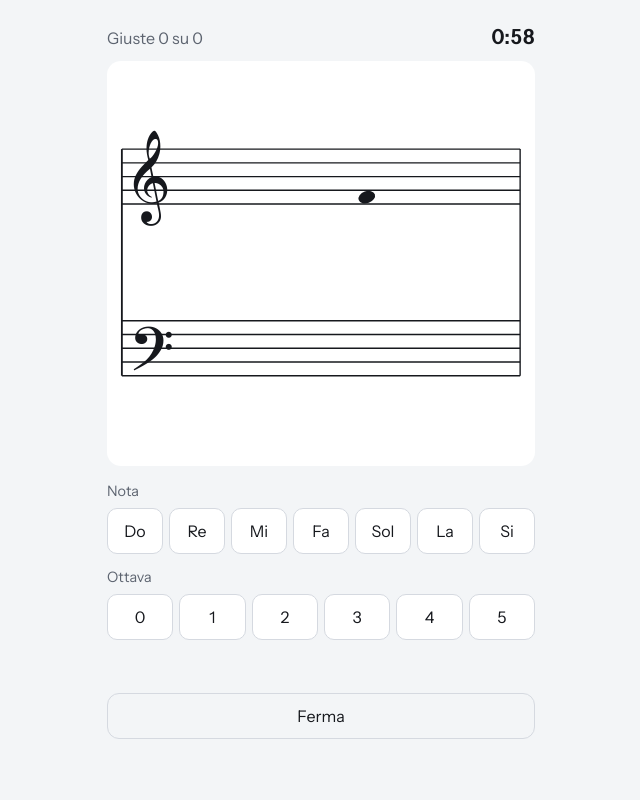
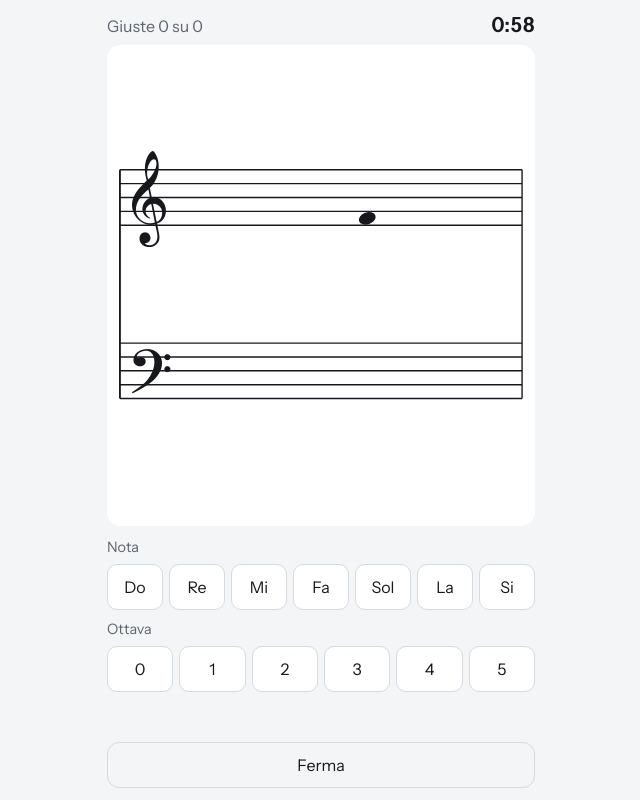
Before and after one commit to maccomaccomaccomacco/bona-sta-nota, a plain HTML site: page index.html in a window 1280 px wide. Both pictures are taken after a click on the button "Inizia". Shown: the whole page, without its empty margins (319-959 px from the left). Drawn offline with Linux system fonts and the light colour scheme; a web font is replaced by a local one.

Commit message:
Refactor CSS styles for layout and spacing

```diff
--- a/index.html
+++ b/index.html
@@ -14,23 +14,24 @@ box-sizing:border-box;padding-top:env(safe-area-inset-top,0px);padding-bottom:en
 :root[data-theme="dark"]{--bg:#15171C;--card:#1F2229;--ink:#ECEEF2;--soft:#A3AAB6;--line:#383D47;--accent:#7C8CFF;--ok:#4CC27D;--ko:#FF7466}
 *,*::before,*::after{box-sizing:inherit}
 html{height:100%}
-body{margin:0;min-height:100%;background:var(--bg);color:var(--ink);font-family:"Instrument Sans",system-ui,-apple-system,"Segoe UI",sans-serif;display:flex;justify-content:center}
-main{width:100%;max-width:460px;padding:24px 16px 32px}
+body{margin:0;height:100%;background:var(--bg);color:var(--ink);font-family:"Instrument Sans",system-ui,-apple-system,"Segoe UI",sans-serif;display:flex;justify-content:center}
+main{width:100%;max-width:460px;height:100%;padding:12px 16px;display:flex;flex-direction:column;overflow:auto}
 [hidden]{display:none!important}
+#game{flex:1;min-height:0;display:flex;flex-direction:column}
 h1{font-size:1.6rem;font-weight:600;margin:0 0 6px}
 h2{font-size:1.25rem;font-weight:600;margin:0 0 12px}
 .lead{color:var(--soft);margin:0 0 20px;line-height:1.5}
-.bar{display:flex;justify-content:space-between;align-items:baseline;margin:0 0 12px;color:var(--soft)}
+.bar{display:flex;justify-content:space-between;align-items:baseline;margin:0 0 8px;color:var(--soft)}
 .bar .time{font-variant-numeric:tabular-nums;font-size:1.3rem;font-weight:600;color:var(--ink)}
-.staff{background:var(--card);border-radius:14px;padding:8px;margin-bottom:16px}
-.staff svg{display:block;width:100%;height:auto}
-.group{margin-bottom:14px}
+.staff{flex:1;min-height:120px;background:var(--card);border-radius:14px;padding:6px;margin-bottom:12px;display:flex}
+.staff svg{display:block;width:100%;height:100%}
+.group{margin-bottom:10px}
 .group p{margin:0 0 8px;font-size:.9rem;color:var(--soft)}
 .row{display:flex;flex-wrap:nowrap;gap:6px}
 .row button{flex:1 1 0;min-width:0;padding:0 2px;min-height:46px;font:inherit;font-size:1rem;border:1px solid var(--line);background:var(--card);color:var(--ink);border-radius:10px;cursor:pointer}
 .row button[aria-pressed="true"]{background:var(--accent);border-color:var(--accent);color:#fff}
 .main-btn{width:100%;min-height:52px;font:inherit;font-weight:600;font-size:1.05rem;border:0;border-radius:12px;background:var(--ink);color:var(--bg);cursor:pointer;margin-top:8px}
-.ghost-btn{width:100%;min-height:46px;font:inherit;font-size:1rem;border:1px solid var(--line);border-radius:12px;background:transparent;color:var(--ink);cursor:pointer;margin-top:12px}
+.ghost-btn{width:100%;min-height:46px;font:inherit;font-size:1rem;border:1px solid var(--line);border-radius:12px;background:transparent;color:var(--ink);cursor:pointer;margin-top:8px}
 button:focus-visible{outline:3px solid var(--accent);outline-offset:2px}
 .feedback{min-height:1.5em;margin:6px 0 0;font-size:1.1rem;font-weight:600;text-align:center}
 .feedback.ok{color:var(--ok)}.feedback.ko{color:var(--ko)}
```
